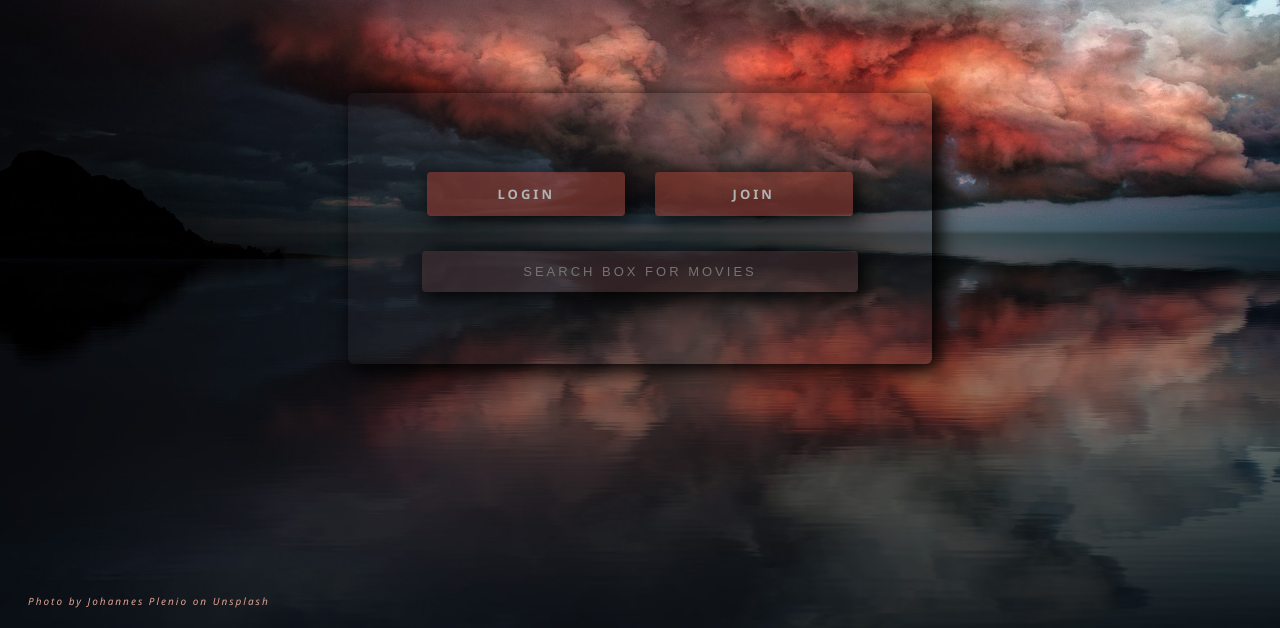
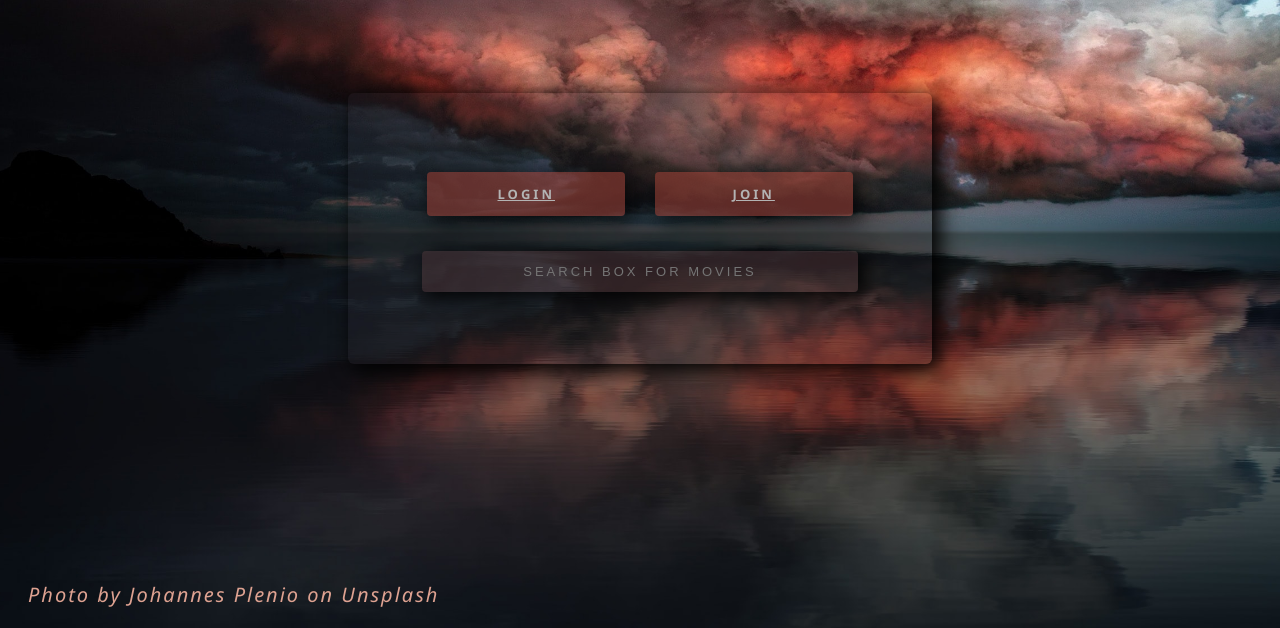
Before and after one commit to M-Stephen-web/Web-2-Assignment-2, a PHP site: page / in a window 1280 px wide. Shown: the part 172-800 px from the top of the page. Run offline with PHP 8.4, Linux system fonts and the light colour scheme.

Commit message:
minor changes

```diff
--- a/css/index.css
+++ b/css/index.css
@@ -1,6 +1,8 @@
 body {
   /*Image url: https://unsplash.com/photos/2QUvkQTBh5s*/
   background-image: url(../images/dark-sky.jpg);
+  /* background-color: rgba(44, 41, 49, 0.25); */
+  /* background-blend-mode: exclusion; */
   background-size: cover;
   background-repeat: no-repeat;
   background-position: center center;
@@ -48,7 +50,6 @@ button,
   font-weight: 900;
   letter-spacing: 3px;
   text-align: center;
-  text-decoration: none;
 }
 
 button:hover {
@@ -670,5 +671,5 @@ footer {
   color: rgb(222, 162, 145);
   letter-spacing: 2px;
   font-style: italic;
-  font-size: x-small;
+  font-size: 15pt;
 }
--- a/includes/config.inc.php
+++ b/includes/config.inc.php
@@ -1,10 +1,8 @@
 <?php
 	define('DBHOST', 'localhost');
 	define('DBNAME', 'movie');
-	//define('DBHOST', '35.226.117.208');
-	//define('DBNAME', 'Assign2');
 	define('DBUSER', 'root');
-	define('DBPASS', '');
+	define('DBPASS', 'admin');
 	define('DBCONNSTRING',"mysql:host=" . DBHOST . ";dbname=" . DBNAME . ";charset=utf8mb4;");
 
 	$connection = new PDO(DBCONNSTRING, DBUSER, DBPASS);
```
